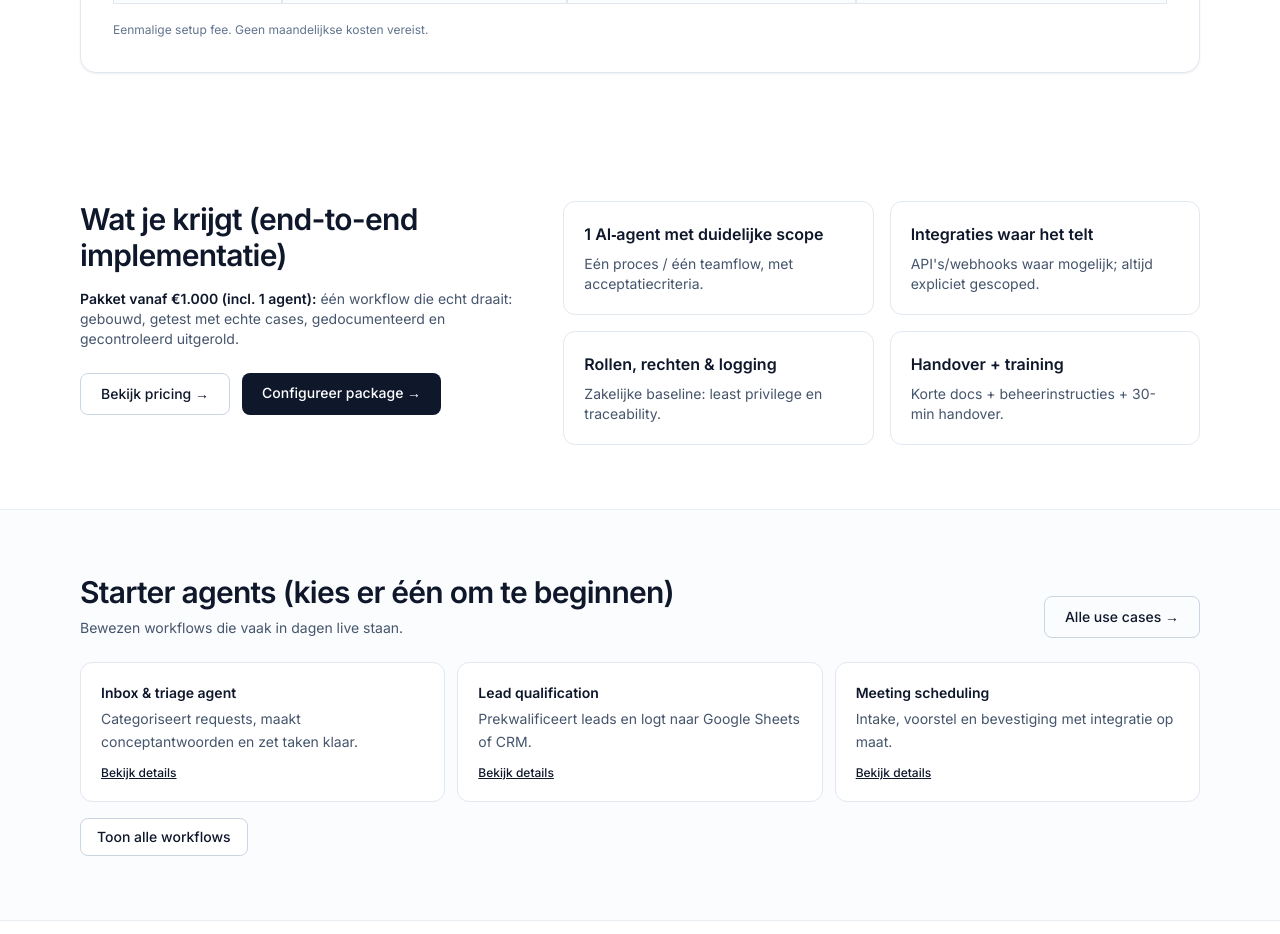
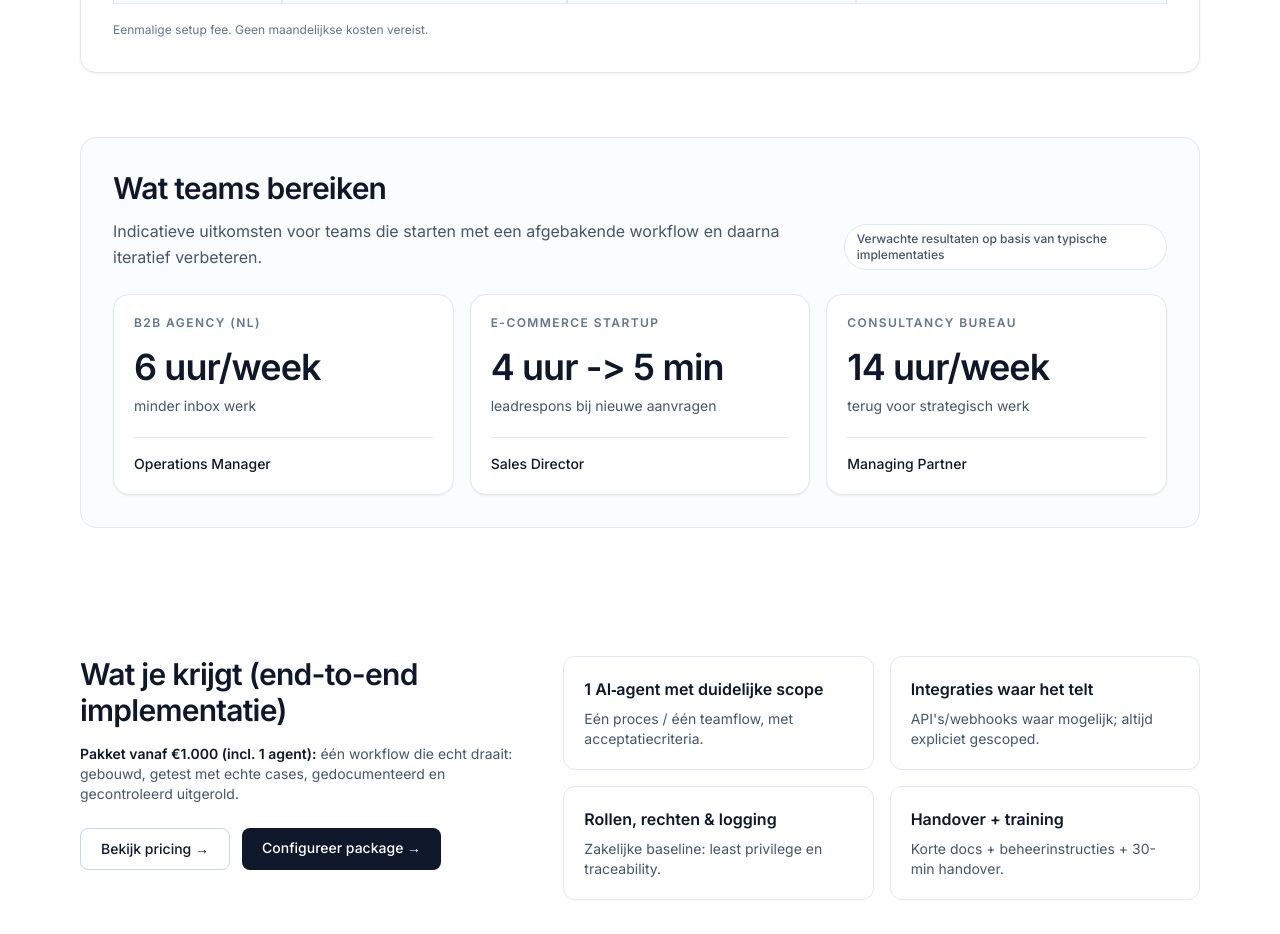
Before and after one commit to openclawbot69420-ux/youraiworker-site, a Next.js app: page / in a window 1280 px wide. Shown: the part 3260-4194 px from the top of the page. Built offline with nearby package versions, Linux system fonts and the light colour scheme.

Commit message:
Voeg resultaten placeholder toe op homepage

```diff
--- a/src/app/page.tsx
+++ b/src/app/page.tsx
@@ -140,6 +140,27 @@ const COMPARISON_ROWS = [
     ours: "✓ Routes, logging en escalaties",
     va: "△ Handmatig en persoonsafhankelijk",
     diy: "△ Volledig zelf ontwerpen en beheren",
+  },
+] as const
+
+const RESULT_PLACEHOLDERS = [
+  {
+    company: "B2B agency (NL)",
+    metric: "6 uur/week",
+    description: "minder inbox werk",
+    role: "Operations Manager",
+  },
+  {
+    company: "E-commerce startup",
+    metric: "4 uur -> 5 min",
+    description: "leadrespons bij nieuwe aanvragen",
+    role: "Sales Director",
+  },
+  {
+    company: "Consultancy bureau",
+    metric: "14 uur/week",
+    description: "terug voor strategisch werk",
+    role: "Managing Partner",
   },
 ] as const
 
@@ -582,6 +603,46 @@ const HomePage: React.FC = () => {
         </div>
       </section>
 
+      {/* Results */}
+      <section className="mx-auto max-w-6xl px-4 pb-16">
+        <div className="rounded-2xl border border-slate-200 bg-slate-50/60 p-6 sm:p-8">
+          <div className="flex flex-col gap-4 sm:flex-row sm:items-end sm:justify-between">
+            <div className="max-w-3xl">
+              <h2 className="text-2xl font-semibold tracking-tight text-slate-900 sm:text-3xl">
+                Wat teams bereiken
+              </h2>
+              <p className="mt-3 text-sm leading-relaxed text-slate-600 sm:text-base">
+                Indicatieve uitkomsten voor teams die starten met een afgebakende workflow en daarna
+                iteratief verbeteren.
+              </p>
+            </div>
+            <p className="rounded-full border border-slate-200 bg-white px-3 py-1.5 text-xs font-medium text-slate-600">
+              Verwachte resultaten op basis van typische implementaties
+            </p>
+          </div>
+
+          <div className="mt-6 grid gap-4 lg:grid-cols-3">
+            {RESULT_PLACEHOLDERS.map(({ company, metric, description, role }) => (
+              <div
+                key={company}
+                className="rounded-2xl border border-slate-200 bg-white p-5 shadow-sm shadow-slate-900/5"
+              >
+                <p className="text-xs font-semibold uppercase tracking-[0.12em] text-slate-500">
+                  {company}
+                </p>
+                <p className="mt-4 text-3xl font-semibold tracking-tight text-slate-900 sm:text-4xl">
+                  {metric}
+                </p>
+                <p className="mt-2 text-sm leading-relaxed text-slate-600">{description}</p>
+                <div className="mt-5 border-t border-slate-200 pt-4">
+                  <p className="text-sm font-medium text-slate-900">{role}</p>
+                </div>
+              </div>
+            ))}
+          </div>
+        </div>
+      </section>
+
       {/* What We Deliver */}
       <section className="mx-auto max-w-6xl px-4 py-16">
         <div className="grid gap-10 lg:grid-cols-12">
```
